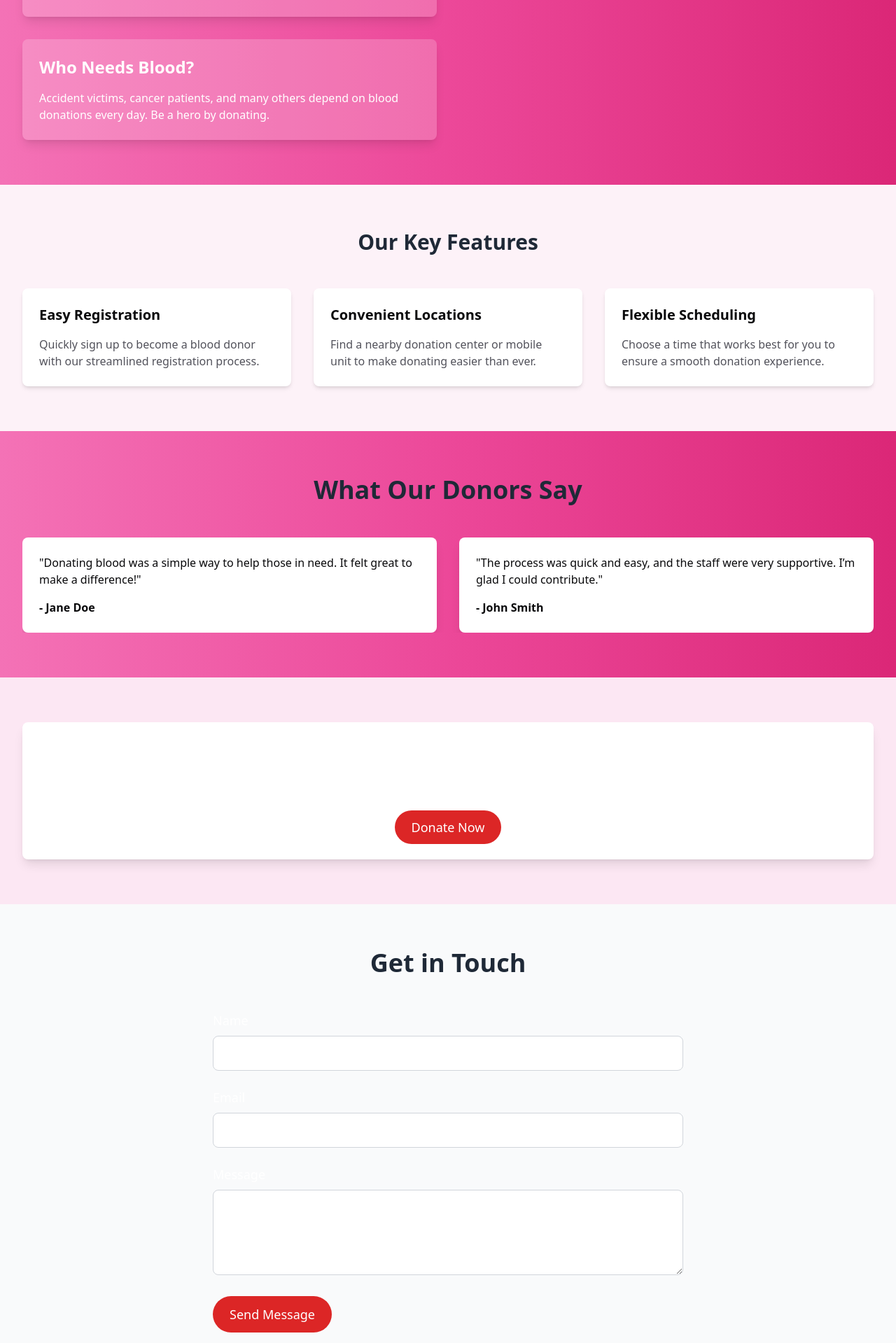
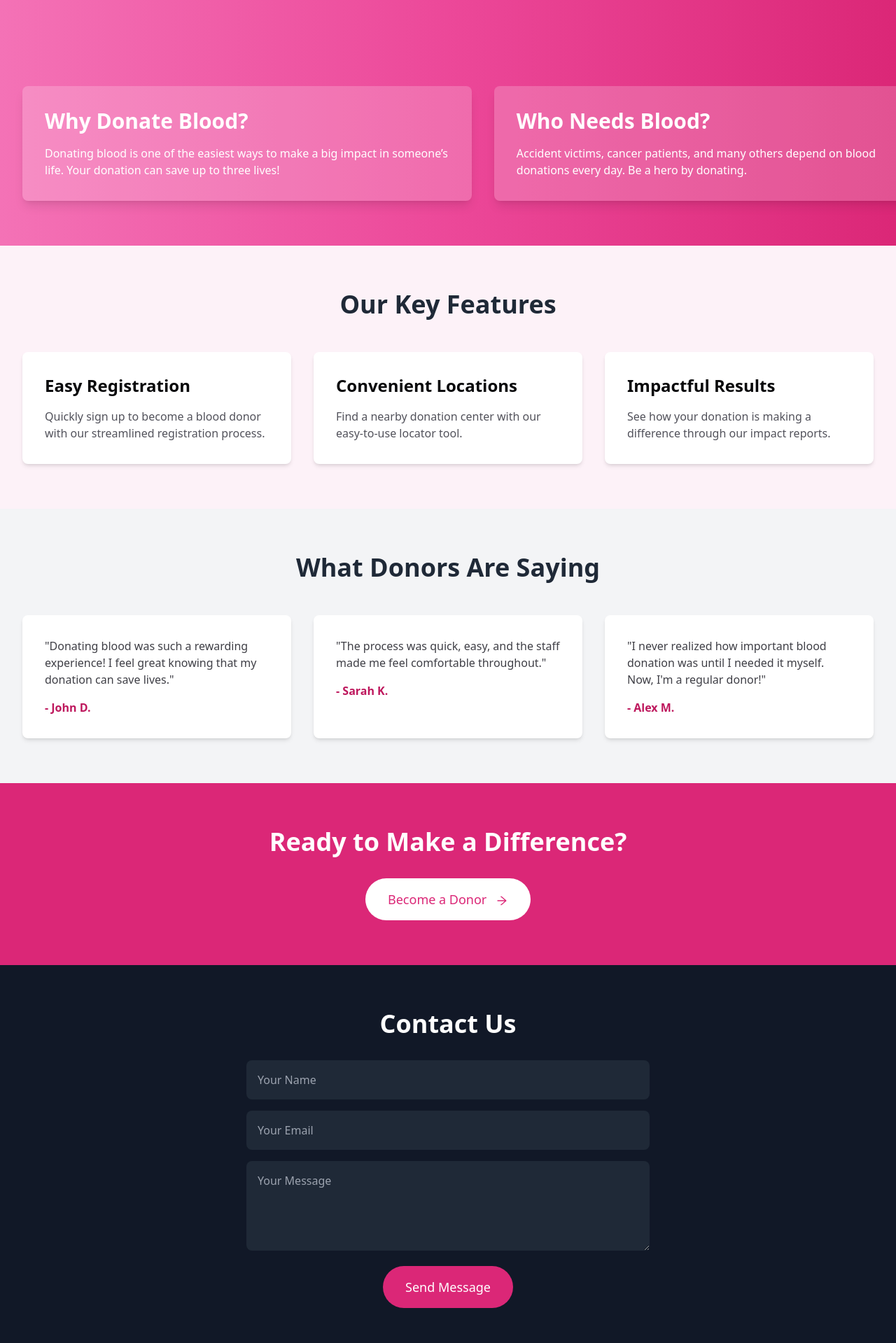
Before and after one commit to j2patel4545/Prime_DE-Project-10-, a React (Vite) app in the folder Frontend/: page / in a window 1280 px wide. Shown: the part 741-2660 px from the top of the page at 70% size. Built offline with nearby package versions, Linux system fonts and the light colour scheme.

Commit message:
LandingPage.jsx

```diff
--- a/Frontend/src/Components/LandingPage/LandingPage.jsx
+++ b/Frontend/src/Components/LandingPage/LandingPage.jsx
@@ -2,7 +2,7 @@ import { motion } from 'framer-motion';
 import { useInView } from 'react-intersection-observer';
 import { Helmet } from 'react-helmet';
 import { AiOutlineArrowRight } from 'react-icons/ai';
-import home1 from './home1.png';
+import home1 from './home1.png'
 
 const LandingPage = () => {
   const { ref: heroRef, inView: heroInView } = useInView({ triggerOnce: true });
@@ -49,10 +49,9 @@ const LandingPage = () => {
       <div className="min-h-screen bg-gradient-to-r from-pink-400 via-pink-500 to-pink-600 text-white overflow-hidden relative">
 
         {/* Hero Section */}
-        <section className="relative flex flex-col md:flex-row justify-center items-center px-4 pt-24 md:px-8 md:pt-0 overflow-hidden">
+        <section className="relative min-h-screen flex flex-col md:flex-row justify-center items-center px-8 pt-24 md:pt-0 overflow-hidden">
           {/* Background Bubbles */}
           <div className="absolute top-0 left-0 w-full h-full overflow-hidden pointer-events-none">
-            {/* Background bubbles */}
             <motion.div
               className="absolute w-24 h-24 bg-white rounded-full opacity-20"
               style={{ top: '10%', left: '20%' }}
@@ -85,18 +84,18 @@ const LandingPage = () => {
             variants={containerVariants}
             initial="hidden"
             animate={heroInView ? 'visible' : 'hidden'}
-            className="text-center md:text-left md:w-1/2 px-4 md:px-0"
+            className="md:w-1/2 text-center md:text-left"
           >
-            <motion.h1 className="text-4xl md:text-5xl lg:text-7xl font-extrabold mb-4 md:mb-8">
+            <motion.h1 className="text-5xl md:text-7xl font-extrabold mb-8">
               Save a Life, <br /> Donate Blood
             </motion.h1>
-            <motion.p className="text-lg md:text-xl lg:text-2xl mb-6 md:mb-10">
+            <motion.p className="text-lg md:text-2xl mb-10">
               Join our mission to help those in need by becoming a blood donor today!
             </motion.p>
             <motion.button
               whileHover={{ scale: 1.1, backgroundColor: '#e53e3e' }}
               whileTap={{ scale: 0.9 }}
-              className="bg-red-600 px-6 py-3 rounded-full text-lg hover:bg-red-700 transition"
+              className="bg-red-600 px-8 py-4 rounded-full text-lg hover:bg-red-700 transition"
             >
               Donate Now <AiOutlineArrowRight className="inline ml-2" />
             </motion.button>
@@ -104,7 +103,7 @@ const LandingPage = () => {
 
           {/* Right-Side Image */}
           <motion.div
-            className="md:w-1/2 flex justify-center md:justify-end mt-8 md:mt-0"
+            className="md:w-1/2 flex justify-center md:justify-end"
             initial={{ opacity: 0 }}
             animate={heroInView ? { opacity: 1 } : { opacity: 0 }}
             transition={{ duration: 1.5, ease: 'easeInOut' }}
@@ -112,24 +111,24 @@ const LandingPage = () => {
             <img
               src={home1}
               alt="Donate Blood"
-              className="w-full h-auto object-contain md:w-2/3 rounded-lg"
+              className="w-2/4  h-2/5 object-contain md:w-2/3 mb-20 rounded-lg "
             />
           </motion.div>
         </section>
 
         {/* Info Section */}
-        <section className="grid grid-cols-1 md:grid-cols-2 gap-8 py-8 md:py-16 px-4 md:px-8" ref={infoRef}>
+        <section className="grid justify-center grid-cols-1 md:grid-cols-2 gap-8 py-16 px-8 " ref={infoRef}>
           <motion.div
             variants={staggeredVariants}
             initial="hidden"
             animate={infoInView ? 'visible' : 'hidden'}
-            className="space-y-8"
+            className="flex justify-center w-screen space-x-8"
           >
             <motion.div
               variants={childVariants}
-              className="bg-white bg-opacity-20 p-6 rounded-lg shadow-lg"
+              className="bg-white flex-col bg-opacity-20 p-8 rounded-lg shadow-lg"
             >
-              <h2 className="text-2xl font-bold mb-4">Why Donate Blood?</h2>
+              <h2 className="text-3xl font-bold mb-4">Why Donate Blood?</h2>
               <p>
                 Donating blood is one of the easiest ways to make a big impact in someone’s life. Your donation can save up to three lives!
               </p>
@@ -137,9 +136,9 @@ const LandingPage = () => {
 
             <motion.div
               variants={childVariants}
-              className="bg-white bg-opacity-20 p-6 rounded-lg shadow-lg"
+              className="bg-white flex-col bg-opacity-20 p-8 pr-10 rounded-lg shadow-lg"
             >
-              <h2 className="text-2xl font-bold mb-4">Who Needs Blood?</h2>
+              <h2 className="text-3xl font-bold mb-4">Who Needs Blood?</h2>
               <p>
                 Accident victims, cancer patients, and many others depend on blood donations every day. Be a hero by donating.
               </p>
@@ -148,12 +147,12 @@ const LandingPage = () => {
         </section>
 
         {/* Features Section */}
-        <section className="py-8 md:py-16 px-4 md:px-8 bg-pink-50" ref={featuresRef}>
+        <section className="py-16 px-8 bg-pink-50" ref={featuresRef}>
           <motion.h2
             variants={containerVariants}
             initial="hidden"
             animate={featuresInView ? 'visible' : 'hidden'}
-            className="text-3xl font-bold text-center mb-8 md:mb-12 text-gray-800"
+            className="text-4xl font-bold text-center mb-12 text-gray-800"
           >
             Our Key Features
           </motion.h2>
@@ -165,9 +164,9 @@ const LandingPage = () => {
           >
             <motion.div
               variants={childVariants}
-              className="bg-white text-zinc-950 p-6 rounded-lg shadow-md"
+              className="bg-white text-zinc-950 p-8 rounded-lg shadow-md"
             >
-              <h3 className="text-xl font-bold mb-4">Easy Registration</h3>
+              <h3 className="text-2xl font-bold mb-4">Easy Registration</h3>
               <p className='text-zinc-600'>
                 Quickly sign up to become a blood donor with our streamlined registration process.
               </p>
@@ -175,139 +174,125 @@ const LandingPage = () => {
 
             <motion.div
               variants={childVariants}
-              className="bg-white text-zinc-950 p-6 rounded-lg shadow-md"
+              className="bg-white text-zinc-950 p-8 rounded-lg shadow-md"
             >
-              <h3 className="text-xl font-bold mb-4">Convenient Locations</h3>
-              <p className='text-zinc-600'>
-                Find a nearby donation center or mobile unit to make donating easier than ever.
+              <h3 className="text-2xl font-bold mb-4">Convenient Locations</h3>
+              <p className='text-zinc-600' >
+                Find a nearby donation center with our easy-to-use locator tool.
               </p>
             </motion.div>
 
             <motion.div
               variants={childVariants}
-              className="bg-white text-zinc-950 p-6 rounded-lg shadow-md"
+              className="bg-white text-zinc-950 p-8 rounded-lg shadow-md"
             >
-              <h3 className="text-xl font-bold mb-4">Flexible Scheduling</h3>
+              <h3 className="text-2xl font-bold mb-4">Impactful Results</h3>
               <p className='text-zinc-600'>
-                Choose a time that works best for you to ensure a smooth donation experience.
+                See how your donation is making a difference through our impact reports.
               </p>
             </motion.div>
           </motion.div>
         </section>
 
         {/* Testimonials Section */}
-        <section className="py-8 md:py-16 px-4 md:px-8" ref={testimonialsRef}>
+        <section className="py-16 px-8 bg-gray-100" ref={testimonialsRef}>
           <motion.h2
             variants={containerVariants}
             initial="hidden"
             animate={testimonialsInView ? 'visible' : 'hidden'}
-            className="text-3xl md:text-4xl font-bold text-center mb-8 md:mb-12 text-gray-800"
+            className="text-4xl font-bold text-center mb-12 text-gray-800"
           >
-            What Our Donors Say
+            What Donors Are Saying
           </motion.h2>
           <motion.div
             variants={staggeredVariants}
             initial="hidden"
             animate={testimonialsInView ? 'visible' : 'hidden'}
-            className="flex flex-col md:flex-row gap-8 overflow-hidden"
+            className="grid grid-cols-1 md:grid-cols-3 gap-8"
           >
-            <motion.div
-              variants={childVariants}
-              className="bg-white text-zinc-950 p-6 rounded-lg shadow-lg flex-1"
-            >
-              <p>
-                "Donating blood was a simple way to help those in need. It felt great to make a difference!"
+            <motion.div variants={childVariants} className="bg-white p-8 rounded-lg shadow-md">
+              <p className="mb-4 text-zinc-700">
+                "Donating blood was such a rewarding experience! I feel great knowing that my donation can save lives."
+                {/* profile image small and feedback wors with star rating */}
               </p>
-              <p className="mt-4 font-bold">- Jane Doe</p>
+              <p className="font-bold text-pink-700">- John D.</p>
             </motion.div>
 
-            <motion.div
-              variants={childVariants}
-              className="bg-white text-zinc-950 p-6 rounded-lg shadow-lg flex-1"
-            >
-              <p>
-                "The process was quick and easy, and the staff were very supportive. I’m glad I could contribute."
+            <motion.div variants={childVariants} className="bg-white p-8 rounded-lg shadow-md">
+              <p className="mb-4  text-zinc-700">
+                "The process was quick, easy, and the staff made me feel comfortable throughout."
               </p>
-              <p className="mt-4 font-bold">- John Smith</p>
+              <p className="font-bold text-pink-700">- Sarah K.</p>
+            </motion.div>
+
+            <motion.div variants={childVariants} className="bg-white p-8 rounded-lg shadow-md">
+              <p className="mb-4  text-zinc-700">
+                "I never realized how important blood donation was until I needed it myself. Now, I'm a regular donor!"
+              </p>
+              <p className="font-bold  text-pink-700">- Alex M.</p>
             </motion.div>
           </motion.div>
         </section>
 
         {/* Call-to-Action Section */}
-        <section className="py-8 md:py-16 px-4 md:px-8 bg-pink-100" ref={ctaRef}>
-          <motion.div
-            variants={contactVariants}
+        <section className="py-16 px-8 bg-pink-600 text-white text-center" ref={ctaRef}>
+          <motion.h2
+            variants={containerVariants}
             initial="hidden"
             animate={ctaInView ? 'visible' : 'hidden'}
-            className="text-center bg-white p-8 rounded-lg shadow-lg"
+            className="text-4xl font-bold mb-8"
           >
-            <h2 className="text-2xl md:text-3xl font-bold mb-4">
             Ready to Make a Difference?
-            </h2>
-            <p className="text-lg md:text-xl mb-6">
-              Join our community of heroes and start your donation journey today.
-            </p>
-            <a
-              href="/donate"
-              className="bg-red-600 text-white px-6 py-3 rounded-full text-lg hover:bg-red-700 transition"
+          </motion.h2>
+          <motion.button
+            whileHover={{ scale: 1.1, backgroundColor: '#e53e3e' }}
+            whileTap={{ scale: 0.9 }}
+            className="bg-white text-pink-600 px-8 py-4 rounded-full text-lg hover:bg-gray-100 transition"
           >
-              Donate Now
-            </a>
-          </motion.div>
+            Become a Donor <AiOutlineArrowRight className="inline ml-2" />
+          </motion.button>
         </section>
 
         {/* Contact Section */}
-        <section className="py-8 md:py-16 px-4 md:px-8 bg-gray-50" ref={contactRef}>
+        <section className="py-16 px-8 bg-gray-900 text-white text-center" ref={contactRef}>
           <motion.h2
             variants={containerVariants}
             initial="hidden"
             animate={contactInView ? 'visible' : 'hidden'}
-            className="text-3xl md:text-4xl font-bold text-center mb-8 md:mb-12 text-gray-800"
+            className="text-4xl font-bold mb-8"
           >
-            Get in Touch
+            Contact Us
           </motion.h2>
-          <div className="max-w-2xl mx-auto">
-            <form className="space-y-6">
-              <div>
-                <label htmlFor="name" className="block text-lg font-medium mb-2">Name</label>
+          <motion.form
+            variants={contactVariants}
+            initial="hidden"
+            animate={contactInView ? 'visible' : 'hidden'}
+            className="max-w-xl mx-auto"
+          >
             <input
               type="text"
-                  id="name"
-                  name="name"
-                  className="w-full p-3 border border-gray-300 rounded-lg"
-                  required
+              className="w-full mb-4 p-4 rounded-lg bg-gray-800 text-white"
+              placeholder="Your Name"
             />
-              </div>
-              <div>
-                <label htmlFor="email" className="block text-lg font-medium mb-2">Email</label>
             <input
               type="email"
-                  id="email"
-                  name="email"
-                  className="w-full p-3 border border-gray-300 rounded-lg"
-                  required
+              className="w-full mb-4 p-4 rounded-lg bg-gray-800 text-white"
+              placeholder="Your Email"
             />
-              </div>
-              <div>
-                <label htmlFor="message" className="block text-lg font-medium mb-2">Message</label>
             <textarea
-                  id="message"
-                  name="message"
+              className="w-full mb-4 p-4 rounded-lg bg-gray-800 text-white"
+              placeholder="Your Message"
               rows="4"
-                  className="w-full p-3 border border-gray-300 rounded-lg"
-                  required
-                ></textarea>
-              </div>
-              <button
-                type="submit"
-                className="bg-red-600 text-white px-6 py-3 rounded-full text-lg hover:bg-red-700 transition"
+            />
+            <motion.button
+              whileHover={{ scale: 1.1, backgroundColor: '#e53e3e' }}
+              whileTap={{ scale: 0.9 }}
+              className="bg-pink-600 px-8 py-4 rounded-full text-lg hover:bg-pink-700 transition"
             >
               Send Message
-              </button>
-            </form>
-          </div>
+            </motion.button>
+          </motion.form>
         </section>
-
       </div>
     </>
   );
```
Lines whose indentation alone changed are shown as unchanged.
